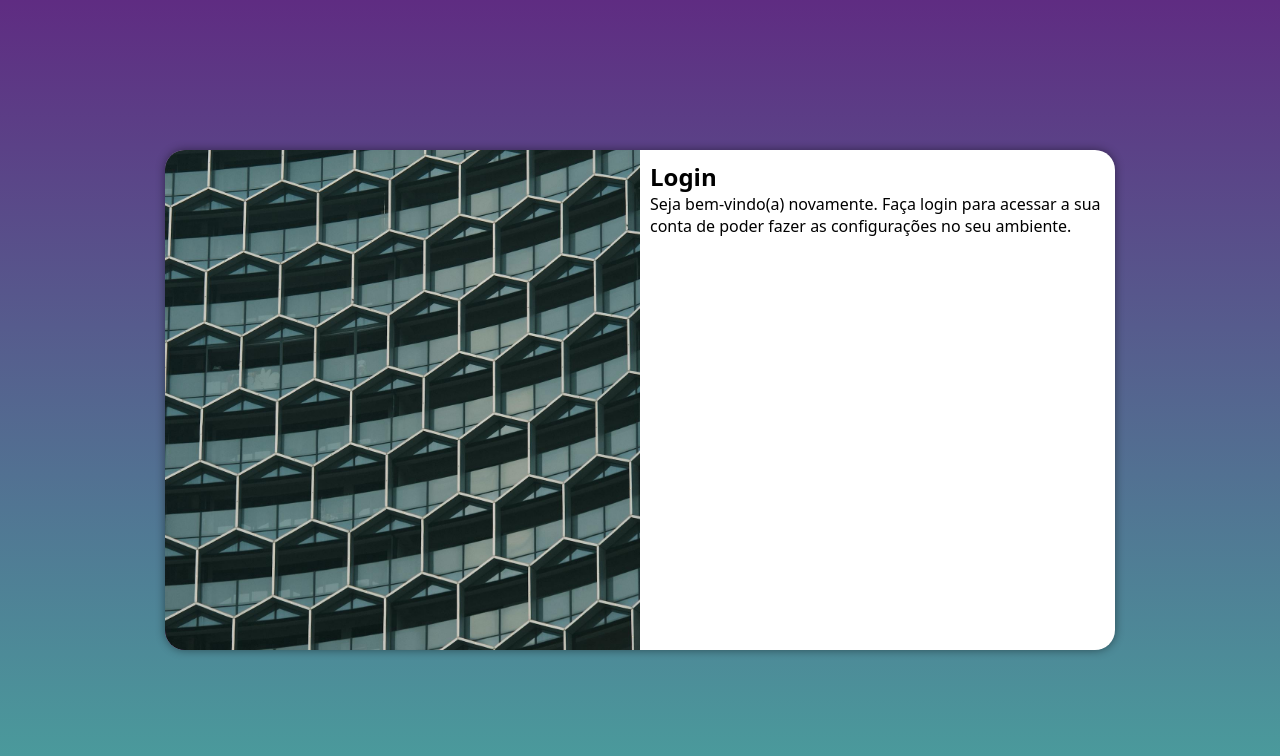
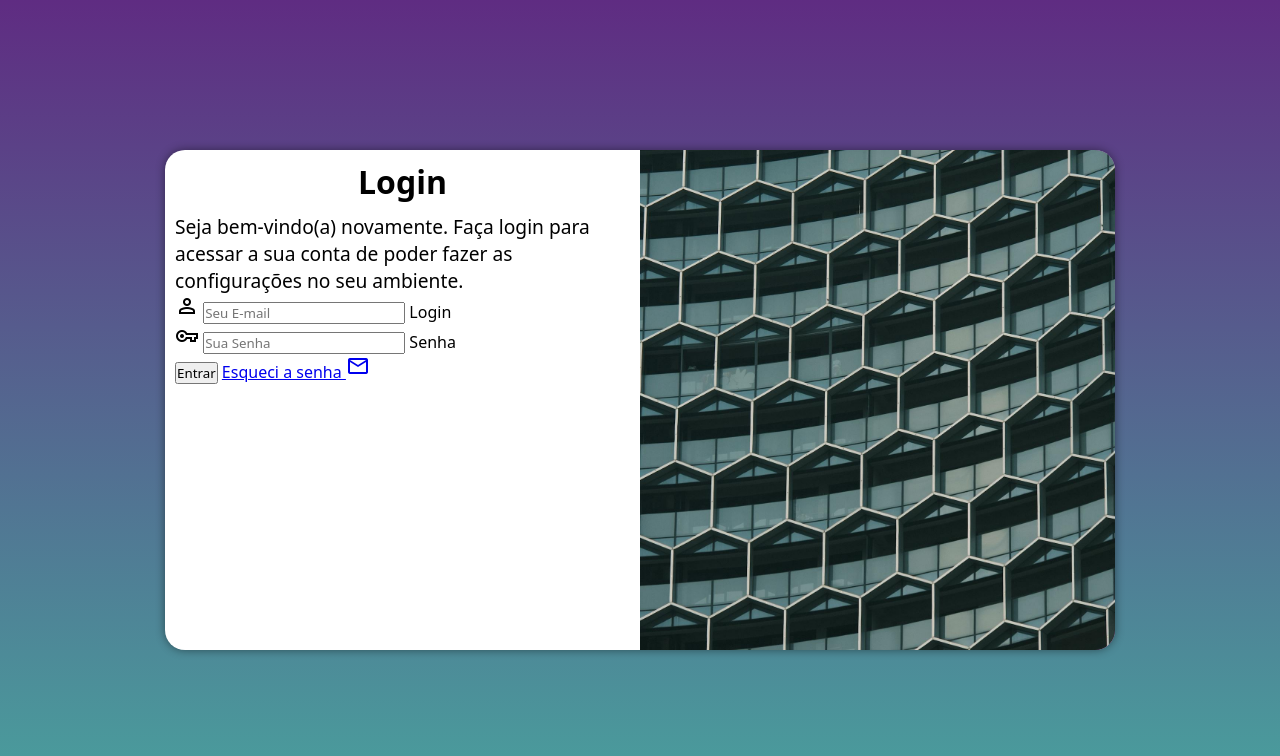
Before and after one commit to Haikara1/projeto-login, a plain HTML site: page index.html in a window 1280 px wide. Drawn offline with nearby package versions, Linux system fonts and the light colour scheme.

Commit message:
adicionei o formulário de login e senha

```diff
--- a/estilos/media-query.css
+++ b/estilos/media-query.css
@@ -32,14 +32,22 @@
     }
 
     section#login > div#imagem {
-        float: left;
+        float: right;
         width: 50%;
         height: 100%;
     }
 
     section#login > div#formulario {
-        float: right;
+        float: left;
         width: 50%;
+    }
+
+    div#formulario > h1 {
+        font-size: 2em;
+    }
+
+    div#formulario > p {
+        font-size: 1.2em;
     }
 
 
--- a/estilos/style.css
+++ b/estilos/style.css
@@ -45,7 +45,7 @@
     overflow: hidden;
 
     background-color: white;
-    width: 250px;
+    width: 252px;
     height: 500px;
     border-radius: 20px;
     box-shadow: 0px 0px 10px rgba(0, 0, 0, 0.450);
@@ -66,3 +66,12 @@
     display: block;
     padding: 10px;
 }
+
+div#formulario > h1 {
+    text-align: center;
+    margin-bottom: 10px;
+}
+
+div#formulario > p {
+    font-size: 0.8em;
+}
--- a/index.html
+++ b/index.html
@@ -4,6 +4,7 @@
     <meta charset="UTF-8">
     <meta name="viewport" content="width=device-width, initial-scale=1.0">
     <title>Login</title>
+    <link href="https://fonts.googleapis.com/css2?family=Material+Symbols+Outlined" rel="stylesheet"/>
     <link rel="stylesheet" href="estilos/style.css">
     <link rel="stylesheet" href="/estilos/media-query.css">
 </head>
@@ -16,8 +17,19 @@
             <div id="formulario">
                 <h1>Login</h1>
                 <p>Seja bem-vindo(a) novamente. Faça login para acessar a sua conta de poder fazer as configurações no seu ambiente.</p>
-                <form action="login.php" method="post">
-
+                <form action="login.php" method="post" autocomplete="on">
+                    <div class="campo">
+                        <span class="material-symbols-outlined">person</span>
+                        <input type="email" name="login" id="ilogin" placeholder="Seu E-mail" autocomplete="email" required maxlength="30">
+                        <label for="ilogin">Login</label>
+                    </div>
+                    <div class="campo">
+                        <span class="material-symbols-outlined">vpn_key</span>
+                        <input type="password" name="senha" id="isenha" placeholder="Sua Senha" autocomplete="current-password" required minlength="8" maxlength="20">
+                        <label for="isenha">Senha</label>
+                    </div>
+                    <input type="submit" value="Entrar">
+                   <a href="esqueci.html">Esqueci a senha <span class="material-symbols-outlined">mail</span></a>
                 </form>
             </div>
 
```
